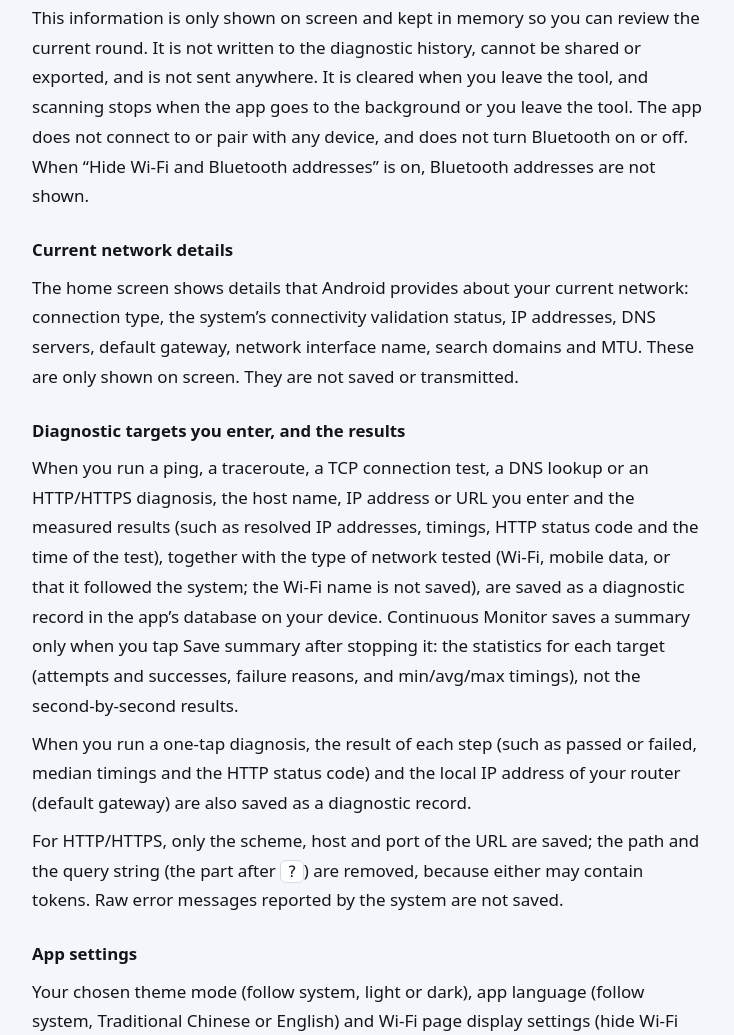
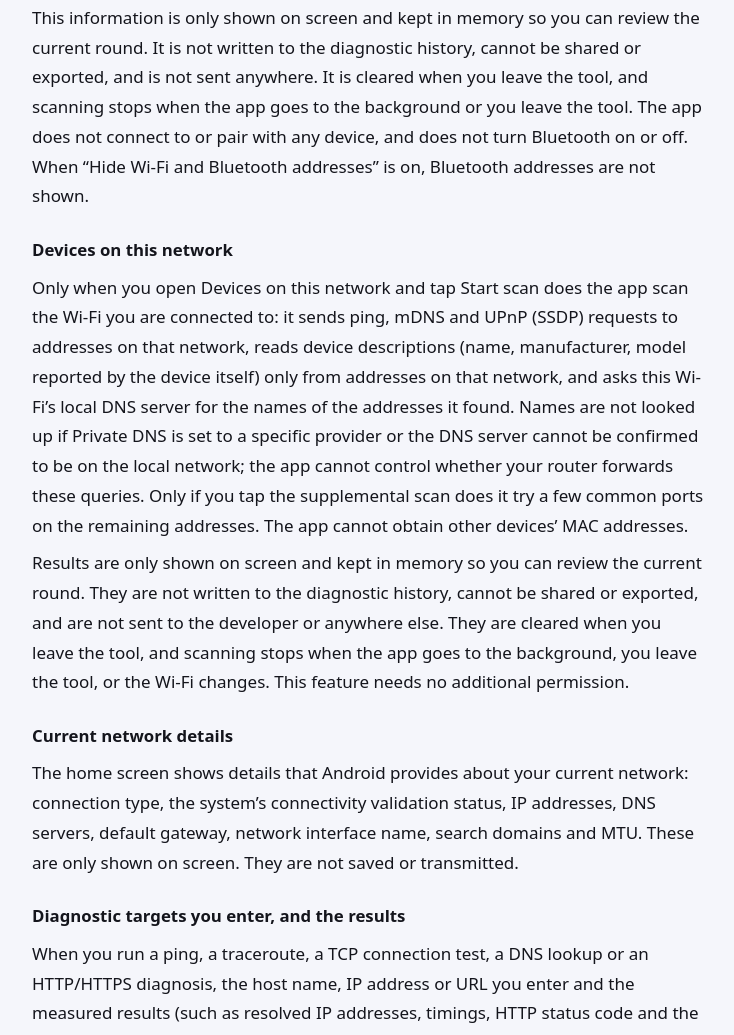
Before and after one commit to kanevanstudio/frequlio-privacy, a plain HTML site: page en.html in a window 1280 px wide. Shown: the part 1888-2923 px from the top of the page, without its empty margins (272-1006 px from the left). Drawn offline with Linux system fonts and the light colour scheme.

Commit message:
隱私權政策：新增區網裝置

```diff
--- a/en.html
+++ b/en.html
@@ -34,6 +34,10 @@ Developer: KaneVan Studio</p>
 <h3>Nearby Bluetooth devices</h3>
 <p>The app scans only when you open Nearby Bluetooth devices and tap Start scan or Start search. BLE advertising mode reads the name (if any), Bluetooth address, signal strength and company ID from nearby devices’ advertisements, and when an advertisement has no name, the device name remembered by the system (only for devices previously found or paired); Device search mode uses Android’s Bluetooth discovery to read the name, address, device category and signal strength of devices that are currently discoverable.</p>
 <p>This information is only shown on screen and kept in memory so you can review the current round. It is not written to the diagnostic history, cannot be shared or exported, and is not sent anywhere. It is cleared when you leave the tool, and scanning stops when the app goes to the background or you leave the tool. The app does not connect to or pair with any device, and does not turn Bluetooth on or off. When “Hide Wi-Fi and Bluetooth addresses” is on, Bluetooth addresses are not shown.</p>
+
+<h3>Devices on this network</h3>
+<p>Only when you open Devices on this network and tap Start scan does the app scan the Wi-Fi you are connected to: it sends ping, mDNS and UPnP (SSDP) requests to addresses on that network, reads device descriptions (name, manufacturer, model reported by the device itself) only from addresses on that network, and asks this Wi-Fi’s local DNS server for the names of the addresses it found. Names are not looked up if Private DNS is set to a specific provider or the DNS server cannot be confirmed to be on the local network; the app cannot control whether your router forwards these queries. Only if you tap the supplemental scan does it try a few common ports on the remaining addresses. The app cannot obtain other devices’ MAC addresses.</p>
+<p>Results are only shown on screen and kept in memory so you can review the current round. They are not written to the diagnostic history, cannot be shared or exported, and are not sent to the developer or anywhere else. They are cleared when you leave the tool, and scanning stops when the app goes to the background, you leave the tool, or the Wi-Fi changes. This feature needs no additional permission.</p>
 
 <h3>Current network details</h3>
 <p>The home screen shows details that Android provides about your current network: connection type, the system’s connectivity validation status, IP addresses, DNS servers, default gateway, network interface name, search domains and MTU. These are only shown on screen. They are not saved or transmitted.</p>
```
Also changed, not shown: index.html (+4 -0 lines).
